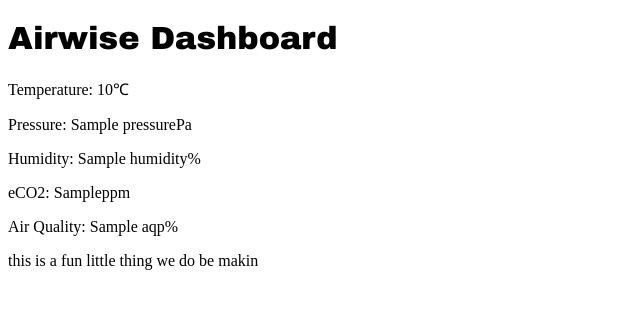
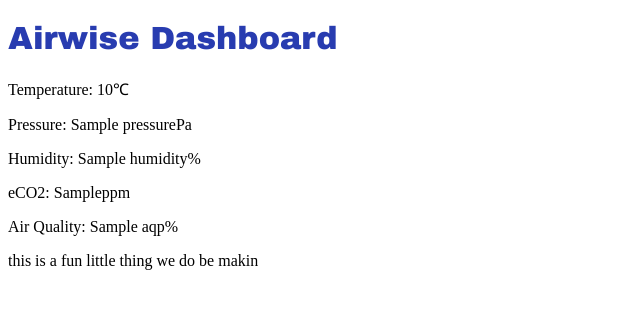
Before and after one commit to Team-AIRWISE/AIRWISE, a Flask app: template templates/airwise.html in a window 1280 px wide. Shown: the top 309 px of the page, without its empty margins (0-640 px from the left). Run offline with Flask 3, Linux system fonts and the light colour scheme; the template is opened without the code that fills it: most values are stand-ins (such as "Sample title", 1, 10 or a date in 2020); parts of the project's set-up code (start-up, migrations or seed data) failed here and were passed over.

Commit message:
header colour

```diff
--- a/static/style.css
+++ b/static/style.css
@@ -1,5 +1,5 @@
 h1{font-family: 'Arial Black', sans-serif;
-
+    color: #283CB0;
 
 }
 
```
